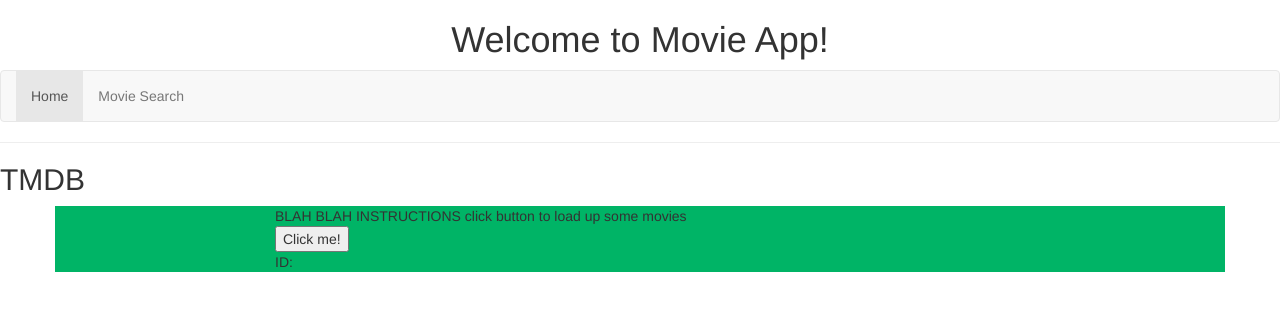
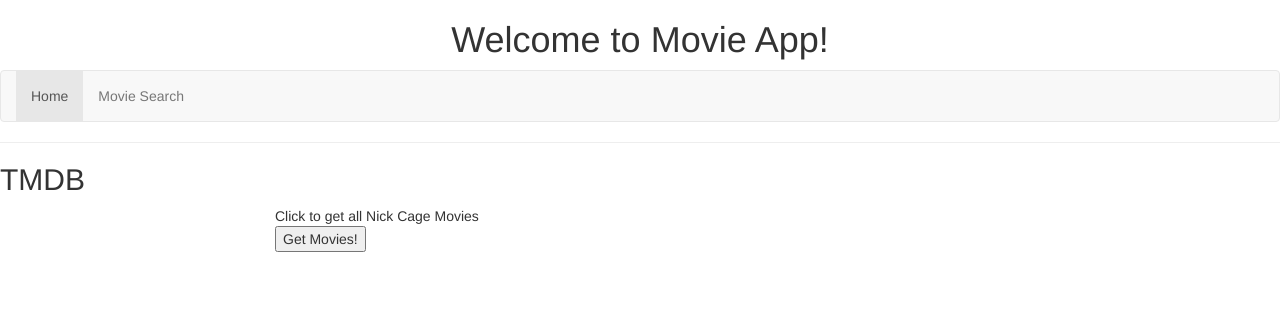
Before and after one commit to jmartt29/CISC474Project2, an Angular app in the folder Project2App/: page /omdb in a window 1280 px wide. Shown: the top 310 px of the page. Built offline with nearby package versions, Linux system fonts and the light colour scheme.

Commit message:
Started styling the TMDB response

```diff
--- a/Project2App/src/app/omdb/omdb.component.css
+++ b/Project2App/src/app/omdb/omdb.component.css
@@ -1,3 +1,13 @@
-div {
-	background-color: rgb(0, 180, 102)
+div.movies {
+	/* background-color: rgb(0, 180, 102) */
+	float:left;
+	height:375px;
+	width:185px;
+	-webkit-box-shadow: 5px 5px 10px 1px #B5B5B5;
+	box-shadow: 5px 5px 10px 1px #B5B5B5;
+	margin-top: 10px;
+    margin-bottom: 10px;
+    margin-right: 10px;
+    margin-left: 10px;
+
 }
--- a/Project2App/src/app/omdb/omdb.component.html
+++ b/Project2App/src/app/omdb/omdb.component.html
@@ -1,11 +1,10 @@
 <h2>TMDB</h2>
-
 <div class="container">
 
 	<!-- <div class="row"> -->
 
 	<div class="col-xs-10 col-xs-offset-1 col-md-sm-8 col-md-offset-2">
-		BLAH BLAH INSTRUCTIONS click button to load up some movies
+		Click to get all Nick Cage Movies
 	</div>
 	<!-- </div> -->
 	<!--
@@ -14,20 +13,40 @@
 	</div> -->
 
 	<div class="col-xs-10 col-xs-offset-1 col-md-sm-8 col-md-offset-2">
-		<button (click)="letsGetSomeMovies()">Click me!</button>
+		<button (click)="letsGetSomeMovies()">Get Movies!</button>
 		<div>
-			ID: {{ nicInfo?.id }}
+			<!-- ID: {{ nicInfo?.id }} -->
 			<br />
 			<!-- <pre>
 				{{ nicInfo | json }}
 			</pre> -->
 
 			<div id="nicInformation">
-				<article *ngFor="let role of nicInfo?.cast"> <!-- [style.background-image]="'url(' + role.backdrop_path + ')'" -->
-					Character: {{role.character}}
-					<br /> Title: {{role.title}}
+				<div *ngFor="let role of nicInfo?.cast"> <!-- [style.background-image]="'url(' + role.backdrop_path + ')'" -->
+					<!-- <div>
+					<h1>Title: {{role.title}}</h1>
+					<img src="https://image.tmdb.org/t/p/w185_and_h278_bestv2{{role.poster_path}}">
+					<br /> Character: {{role.character}}
 					<!-- <pre>{{role | json}}</pre> -->
-				</article>
+					<!-- </div> -->
+					<div class="card movies">
+						<img class="card-img-top" src="https://image.tmdb.org/t/p/w185_and_h278_bestv2{{role.poster_path}}" alt="Error No Image Found">
+						<div class="card-block">
+						  <h4 class="card-title">{{role.title}}</h4>
+						  <p class="card-text">Character: {{role.character}}</p>
+						  <!-- <a href="#" class="btn btn-primary">Go somewhere</a> -->
+						</div>
+					  </div>
+
+					<!-- <div class="card" style="width: 20rem;">
+						<img class="card-img-top" src="..." alt="Card image cap">
+						<div class="card-block">
+						  <h4 class="card-title">Card title</h4>
+						  <p class="card-text">Some quick example text to build on the card title and make up the bulk of the card's content.</p>
+						  <a href="#" class="btn btn-primary">Go somewhere</a>
+						</div>
+					  </div> -->
+					</div>
 			</div>
 		</div>
 	</div>
```
